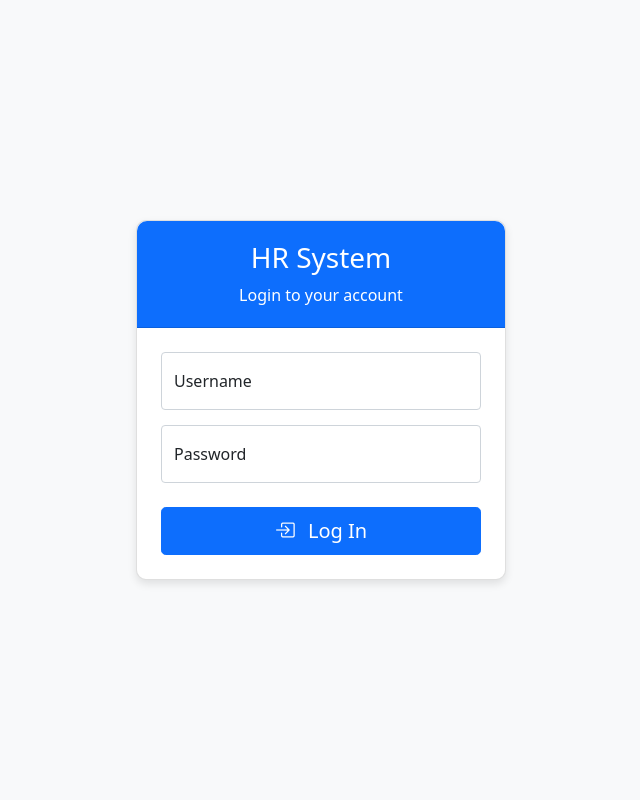
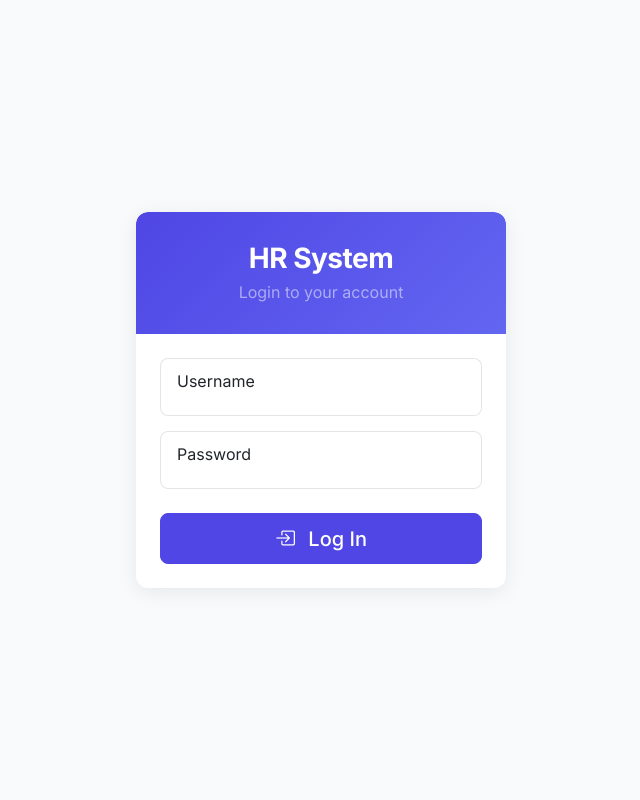
Before and after one commit to TheInfexted/hr-system, a CodeIgniter 4 app: the page made by app/Views/auth/login.php in a window 1280 px wide. Shown: the whole page, without its empty margins (319-959 px from the left). Run offline with PHP 8.4 and a stand-in for CodeIgniter, Linux system fonts and the light colour scheme; the template is opened without the code that fills it, so the values that code supplies are empty; some libraries are stand-ins or nearby versions.

Commit message:
Minor visual updates

```diff
--- a/app/Views/auth/login.php
+++ b/app/Views/auth/login.php
@@ -6,35 +6,90 @@
     <title>Login - HR System</title>
     <link href="https://cdn.jsdelivr.net/npm/bootstrap@5.1.3/dist/css/bootstrap.min.css" rel="stylesheet">
     <link rel="stylesheet" href="https://cdn.jsdelivr.net/npm/bootstrap-icons@1.8.1/font/bootstrap-icons.css">
+    <link href="https://fonts.googleapis.com/css2?family=Inter:wght@300;400;500;600;700&display=swap" rel="stylesheet">
     <style>
+        :root {
+            --primary-color: #4f46e5;
+            --primary-hover: #4338ca;
+        }
+
         body {
-            background-color: #f8f9fa;
+            font-family: 'Inter', sans-serif;
+            background-color: #f8fafc;
             height: 100vh;
             display: flex;
             align-items: center;
             justify-content: center;
         }
+
         .login-container {
             max-width: 400px;
             width: 100%;
             padding: 15px;
         }
+
         .card {
-            border-radius: 10px;
-            box-shadow: 0 4px 8px rgba(0,0,0,0.1);
+            border: none;
+            border-radius: 12px;
+            box-shadow: 0 4px 20px rgba(0,0,0,0.08);
+            overflow: hidden;
+            transition: all 0.2s ease-in-out;
         }
+
         .card-header {
-            background-color: #0d6efd;
+            background: linear-gradient(135deg, #4f46e5 0%, #6366f1 100%);
             color: white;
             text-align: center;
-            border-radius: 10px 10px 0 0 !important;
-            padding: 20px;
+            border-radius: 12px 12px 0 0 !important;
+            padding: 30px 20px;
+            border-bottom: none;
         }
+
+        .card-header h3 {
+            font-weight: 700;
+            margin-bottom: 5px;
+            letter-spacing: -0.5px;
+        }
+
         .btn-primary {
             width: 100%;
+            background-color: var(--primary-color);
+            border-color: var(--primary-color);
+            border-radius: 8px;
+            font-weight: 500;
+            padding: 0.6rem 1rem;
+            transition: all 0.2s ease-in-out;
         }
+
+        .btn-primary:hover {
+            background-color: var(--primary-hover);
+            border-color: var(--primary-hover);
+            transform: translateY(-2px);
+            box-shadow: 0 4px 12px rgba(79, 70, 229, 0.25);
+        }
+
         .form-floating {
             margin-bottom: 15px;
+        }
+
+        .form-control {
+            border-radius: 8px;
+            padding: 0.6rem 1rem;
+            border: 1px solid rgba(0, 0, 0, 0.1);
+        }
+
+        .form-control:focus {
+            border-color: var(--primary-color);
+            box-shadow: 0 0 0 3px rgba(79, 70, 229, 0.25);
+        }
+
+        .form-floating label {
+            padding: 0.6rem 1rem;
+        }
+
+        .alert {
+            border-radius: 8px;
+            border: none;
         }
     </style>
 </head>
@@ -43,11 +98,14 @@
         <div class="card">
             <div class="card-header">
                 <h3>HR System</h3>
-                <p class="mb-0">Login to your account</p>
+                <p class="mb-0 text-white-50">Login to your account</p>
             </div>
             <div class="card-body p-4">
                 <?php if(session()->getFlashdata('error')): ?>
-                    <div class="alert alert-danger"><?= session()->getFlashdata('error') ?></div>
+                    <div class="alert alert-danger">
+                        <i class="bi bi-exclamation-triangle-fill me-2"></i>
+                        <?= session()->getFlashdata('error') ?>
+                    </div>
                 <?php endif; ?>
 
                 <form action="<?= base_url('login') ?>" method="post">
```
Also changed, not shown: app/Views/employees/index.php (+4 -4 lines).
